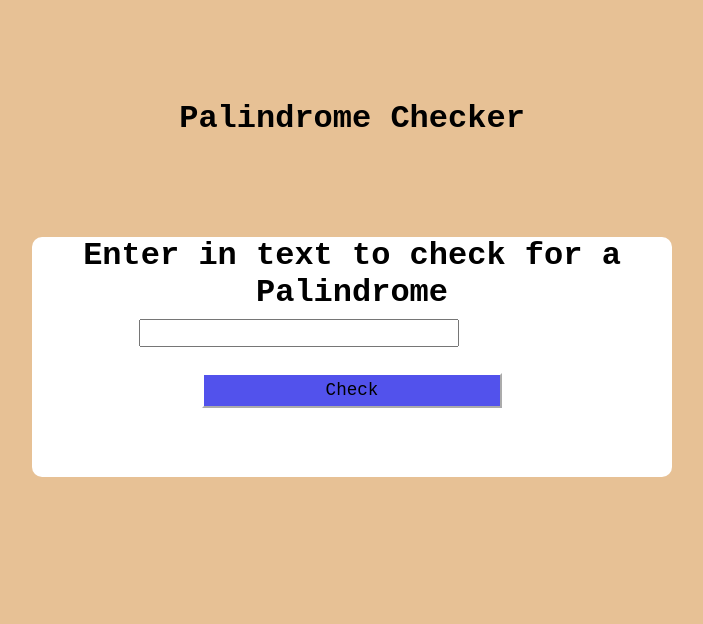
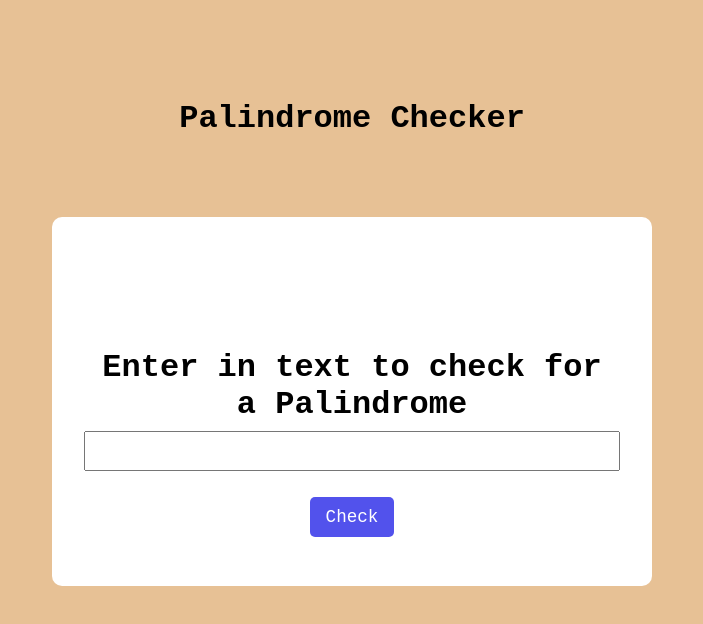
Before and after one commit to mercy-mwai/Palindrome-Checker, a plain HTML site: page index.html in a window 1280 px wide. Shown: the whole page, without its empty margins (288-991 px from the left). Drawn offline with Linux system fonts and the light colour scheme.

Commit message:
This is my last commit

```diff
--- a/styles.css
+++ b/styles.css
@@ -4,13 +4,12 @@
     box-sizing: border-box;
     font-family: 'Courier New', Courier, monospace;
 }
- main h1{
+ body h1,main h1{
     text-align: center;
     font-family: 'Courier New', Courier, monospace;
     margin: auto;
 }
 body h1{
-    text-align: center;
     margin-top: 100px;
     font-weight: bolder;
 }
@@ -19,36 +18,53 @@ body{
 }
 main{
     margin: auto;
-    margin-top: 100px;
-    width: 50%;
+    margin-top: 5rem;
+    width: 80%;
+    max-width: 600px;
     background-color: white;
-    height: 15rem;
+    height: auto;
+    padding: 2rem;
     border-radius: 10px;
 }
 #text-input{
-    width: 50%;
+    width: 100%;
     box-sizing: border-box;
-    height: 10px;
-    border-radius: 4px solid black;
+    height: 2.5rem;
+    border-radius: 2px solid black;
     padding: 12px 20px;
     margin: 8px 0;
-    margin-left: 8em;
 
 }
 #check-btn{
     display: block;
-    width: 1%;
+    width: auto;
+    max-width: 300px;
     margin: 1em auto;
-    height: 2em;
+    height: 2.5rem;
     font-size: 1.1em;
     background-color: #5252ec;
-    border-color: white;
-    min-width: 300px;
+    border:none;
+    color: white;
+    padding: 0.5rem 1rem;
+    border-radius: 5px;
+    cursor: pointer;
 }
 #results{
     font-family: Cambria, Cochin, Georgia, Times, 'Times New Roman', serif;
     margin-left: 5em;
     font-weight: bolder;
     font-size: medium;
-
+    margin: 1em 0;
+    text-align: center;
 }
+@media(max-width:768px){
+main{
+    width: 90%;
+}
+#text-input ,#check-btn{
+    margin-left: 0;
+}
+#results{
+    margin-left: 0;
+}
+}
```
